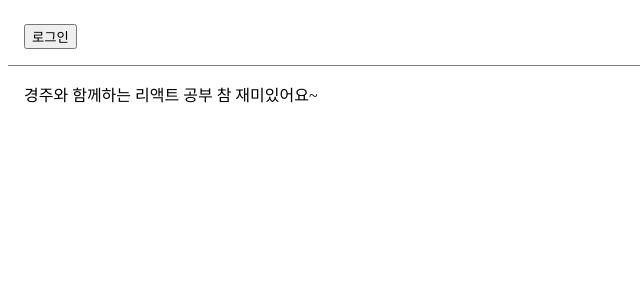
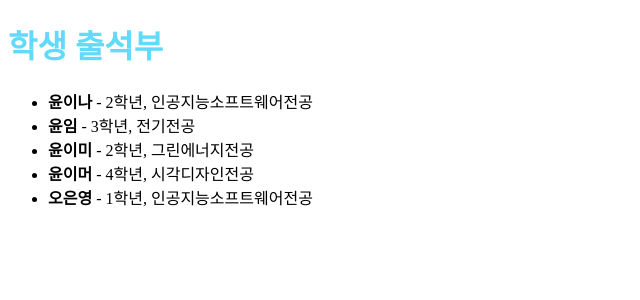
Before and after one commit to kimzehong/ReactProject2024, a React (Create React App) app: page / in a window 1280 px wide. Shown: the top 300 px of the page, without its empty margins (0-640 px from the left). Built offline with nearby package versions, Linux system fonts and the light colour scheme.

Commit message:
10장 숫자리스트 , 학생출석부1

```diff
--- /dev/null
+++ b/src/ch10/AppNumberList.jsx
@@ -0,0 +1,23 @@
+import React from "react";
+
+function NumberList(props){
+    const numbers = props.numbers
+    const listItems = numbers.map((number) =>
+        <li key={number.toString()}>{number}</li>
+    );
+
+    return(
+        <ul>{listItems}</ul>
+    );
+}
+function AppNumberList(){
+    const numbers = [1,2,3,4,5,6,7];
+    return(
+        <div>
+            <h1>숫자 리스트</h1>
+            <NumberList numbers = {numbers}/>
+        </div>
+    )
+}
+
+export default AppNumberList;
--- /dev/null
+++ b/src/ch10/AppStudentAttendence.jsx
@@ -0,0 +1,11 @@
+import React from "react"
+import StudentAttendance from "./StudentAttendance";
+
+function AppStudentAttendance(){
+    return(
+        <div>
+            <StudentAttendance/>
+        </div>
+    );
+}
+export default AppStudentAttendance
--- /dev/null
+++ b/src/ch10/StudentAttendance.jsx
@@ -0,0 +1,28 @@
+import React from "react";
+
+const students =[
+    {id:1, name:"윤이나", grade:2, major: "인공지능소프트웨어"},
+    {id:2, name:"윤임", grade:3, major: "전기"},
+    {id:3, name:"윤이미", grade:2, major: "그린에너지"},
+    {id:4, name:"윤이머", grade:4, major: "시각디자인"},
+    {id:5, name:"오은영", grade:1, major: "인공지능소프트웨어"}
+];
+
+function StudentAttendance(){
+     return(
+         <div>
+             <h1>학생 출석부</h1>
+             <ul>
+                 {
+                     students.map((student) => (
+                         <li>
+                            <b>{student.name}</b> - {student.grade}학년, {student.major}전공
+                         </li>
+                     ))
+                 }
+             </ul>
+         </div>
+     );
+}
+
+export default StudentAttendance;
--- a/src/index.js
+++ b/src/index.js
@@ -26,6 +26,10 @@
 import MailBox from "./chp09/MailBox";
 import LoginControl2 from "./chp09/LoginControl2";
 import LandingPage from "./chp09/LandingPage";
+import App from "./App";
+import AppNumberList from "./ch10/AppNumberList";
+import StudentAttendance from "./ch10/StudentAttendance";
+import AppStudentAttendance from "./ch10/AppStudentAttendence";
 
 
 
@@ -34,7 +38,7 @@
 
     root.render(
         <React.StrictMode>
-            <LandingPage/>
+            <AppStudentAttendance/>
         </React.StrictMode>
     );
 
```
